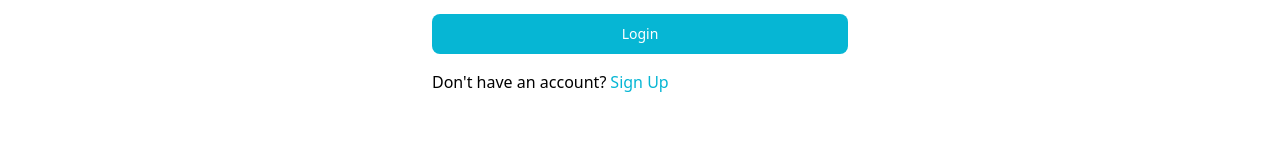
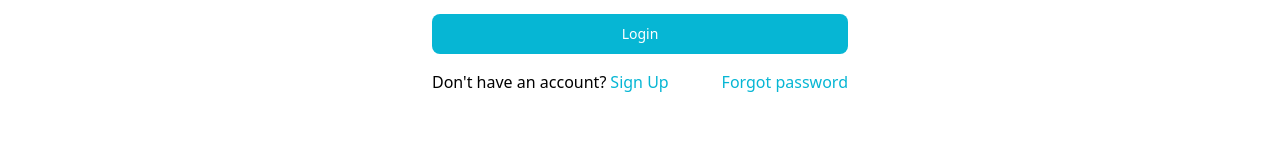
Before and after one commit to nicknjagi/OpenTable, a React (Create React App) app in the folder client/: page /login in a window 1280 px wide. Shown: the part 375-535 px from the top of the page. Built offline with nearby package versions, Linux system fonts and the light colour scheme; no server answers.

Commit message:
update Login.js

```diff
--- a/client/src/pages/Login.js
+++ b/client/src/pages/Login.js
@@ -17,34 +17,36 @@ const Login = () => {
         }
     }
   return (
-    <form onSubmit={handleSubmit} className="flex max-w-md mx-auto mt-24 px-4 flex-col gap-4">
+    <form
+      onSubmit={handleSubmit}
+      className="flex max-w-md mx-auto mt-24 px-4 flex-col gap-4">
       <h3 className="text-2xl text-center">Login</h3>
       <div>
         <div className="mb-2 block">
           <Label htmlFor="username" value="Username" />
         </div>
-        <TextInput
-          id="username"
-          name='username'
-          type="text"
-          required
-        />
+        <TextInput id="username" name="username" type="text" required />
       </div>
       <div>
         <div className="mb-2 block">
           <Label htmlFor="password" value="Password" />
         </div>
-        <TextInput id="password" name='password' type="password" required />
+        <TextInput id="password" name="password" type="password" required />
       </div>
       <Button gradientDuoTone="cyanToBlue" type="submit">
         Login
       </Button>
-      <p>
-        Don't have an account?
-        <Link className="text-cyan-500 ml-1" to="/signup">
-           Sign Up
+      <div className="flex justify-between">
+        <p>
+          Don't have an account?
+          <Link className="text-cyan-500 ml-1" to="/signup">
+            Sign Up
+          </Link>
+        </p>
+        <Link className="text-cyan-500 ml-1" to="/reset_password">
+          Forgot password
         </Link>
-      </p>
+      </div>
     </form>
   )
 }
```
